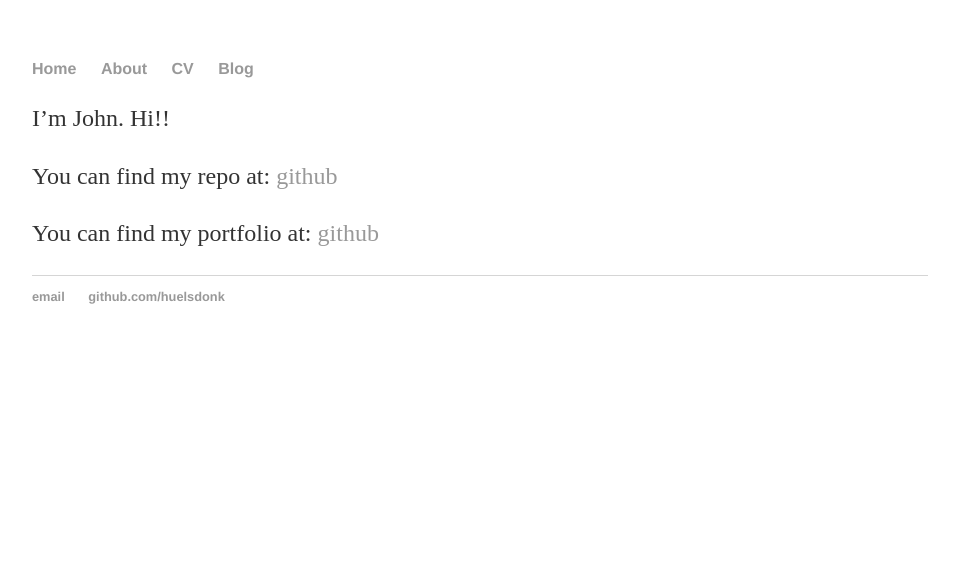
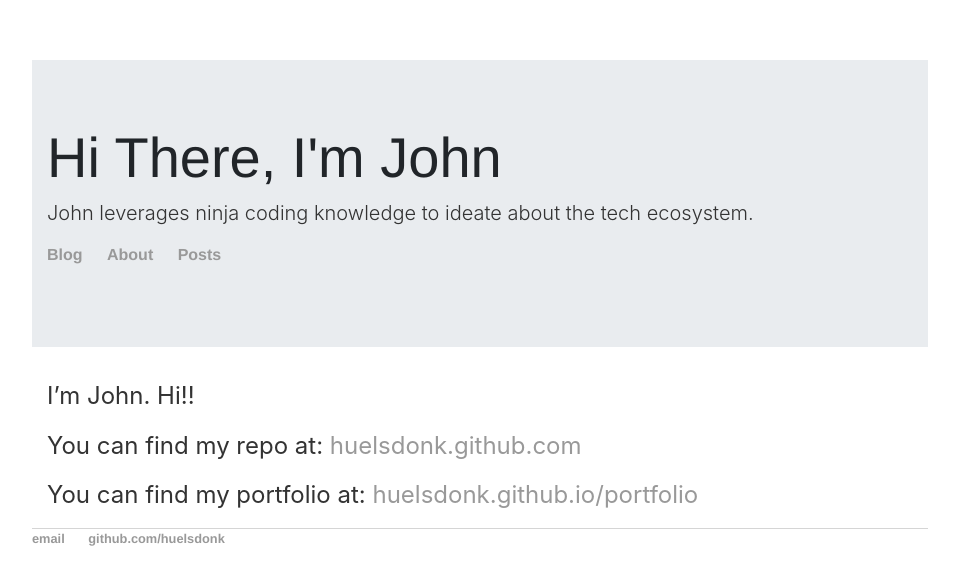
Before and after one commit to Huelsdonk/huelsdonk.github.io, a Jekyll site: the page built from about.markdown, in a window 1280 px wide. Shown: the top 585 px of the page, without its empty margins (160-1119 px from the left). Built offline with Jekyll 4.4.1, drawn with Linux system fonts in a browser that asks for light colours.

Commit message:
few things: bootstrap, all posts on home page, etc... still wip

```diff
--- a/_layouts/default.html
+++ b/_layouts/default.html
@@ -1,24 +1,34 @@
 <!DOCTYPE html>
 <html>
+
 <head>
 	<title>{{ page.title }}</title>
 	<!-- link to main stylesheet -->
-			<link rel="stylesheet" type="text/css" href="/css/style.css">
+	<link rel="stylesheet" href="https://stackpath.bootstrapcdn.com/bootstrap/4.5.0/css/bootstrap.min.css"
+		integrity="sha384-9aIt2nRpC12Uk9gS9baDl411NQApFmC26EwAOH8WgZl5MYYxFfc+NcPb1dKGj7Sk" crossorigin="anonymous" />
+	<link rel="stylesheet" type="text/css" href="/css/style.css" />
 </head>
+
 <body>
+	<div class="jumbotron jumbotron-fluid">
+		<div class="container">
+		  <h1 class="display-4">Hi There, I'm John</h1>
+		  <p class="lead">John leverages ninja coding knowledge to ideate about the tech ecosystem.</p>
+
 		<nav>
 			<ul>
-	        		<li><a href="/">Home</a></li>
+				<li><a href="/">Blog</a></li>
 				<li><a href="/about">About</a></li>
-	        		<li><a href="/cv">CV</a></li>
-	        		<li><a href="/blog">Blog</a></li>
+				<li><a href="/blog">Posts</a></li>
 			</ul>
 		</nav>
+	  </div>
+	</div>
+
 	<div class="container">
-
 		{{ content }}
-
-			</div><!-- /.container -->
+	</div>
+	<!-- /.container -->
 	<footer>
 		<ul>
 			<li><a href="mailto:huntsperger@gmail.com">email</a></li>
@@ -26,4 +36,5 @@
 		</ul>
 	</footer>
 </body>
+
 </html>
--- a/about.markdown
+++ b/about.markdown
@@ -7,7 +7,7 @@ permalink: /about/
 I'm John. Hi!!
 
 You can find my repo at:
-[github](https://huelsdonk.github.com/)
+ [huelsdonk.github.com](https://huelsdonk.github.com/)
 
 You can find my portfolio at:
-[github](https://huelsdonk.github.io/portfolio/)
+ [huelsdonk.github.io/portfolio](https://huelsdonk.github.io/portfolio/)
--- a/blog/index.html
+++ b/blog/index.html
@@ -2,8 +2,7 @@
 layout: default
 title: John's Blog
 ---
-	<h1>{{ page.title }}</h1>
-	<ul class="posts">
+
 
 	  {% for post in site.posts %}
 	    <li><span>{{ post.date | date_to_string }}</span> » <a href="{{ post.url }}" title="{{ post.title }}">{{ post.title }}</a></li>
```
Also changed, not shown: _posts/2020-07-10-second-post.markdown (added, +7 -0 lines), index.html (added, +14 -0 lines), index.markdown (deleted, +0 -8 lines). Lines whose indentation alone changed are shown as unchanged.
